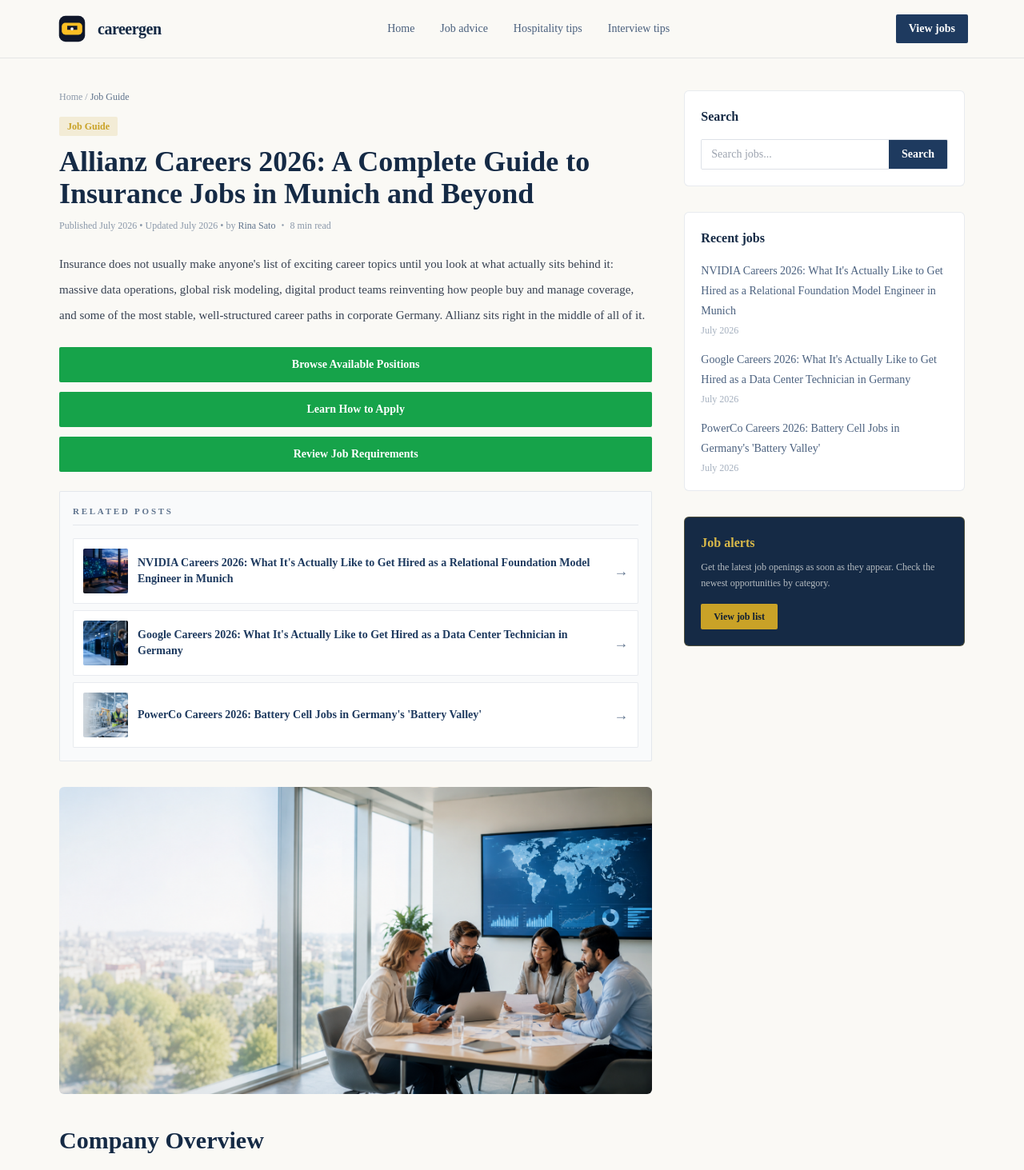
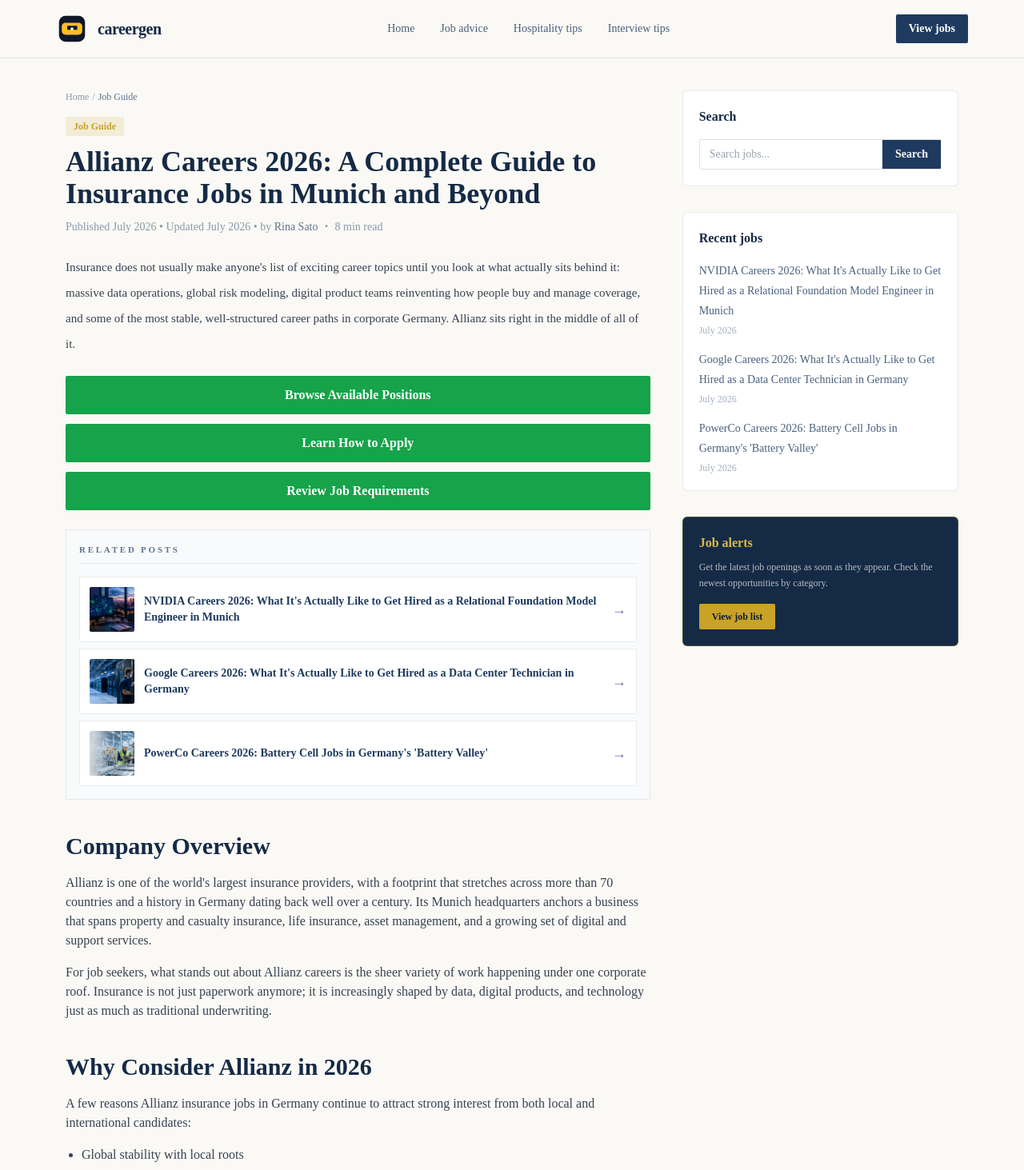
Before and after one commit to csharjeel360-eng/careergen.online, a Next.js app: page /jobs/allianz-careers-germany in a window 1280 px wide. Shown: the top 1463 px of the page at 80% size. Built offline with nearby package versions, Linux system fonts and the light colour scheme.

Commit message:
Initial commit

```diff
--- a/app/globals.css
+++ b/app/globals.css
@@ -9,6 +9,16 @@ html {
 body {
   background-color: #faf9f5;
   color: #1c1c1c;
+  overflow-x: hidden;
+}
+
+* {
+  box-sizing: border-box;
+}
+
+img {
+  max-width: 100%;
+  height: auto;
 }
 
 .prose-content h2 {
--- a/app/jobs/[slug]/page.tsx
+++ b/app/jobs/[slug]/page.tsx
@@ -1,3 +1,4 @@
+import type { Metadata } from "next";
 import Image from "next/image";
 import Link from "next/link";
 import { notFound } from "next/navigation";
@@ -14,12 +15,28 @@ export function generateStaticParams() {
   return jobs.map((job) => ({ slug: job.slug }));
 }
 
-export function generateMetadata({ params }: { params: { slug: string } }) {
+export function generateMetadata({ params }: { params: { slug: string } }): Metadata {
   const job = getJobBySlug(params.slug);
   if (!job) return {};
+
+  const imageUrl = new URL(job.coverImage, "https://careergen.online").toString();
+
   return {
     title: `${job.title} | careergen`,
     description: job.excerpt,
+    openGraph: {
+      title: job.title,
+      description: job.excerpt,
+      type: "article",
+      url: `https://careergen.online/jobs/${job.slug}`,
+      images: [{ url: imageUrl, width: 1200, height: 630, alt: job.title }],
+    },
+    twitter: {
+      card: "summary_large_image",
+      title: job.title,
+      description: job.excerpt,
+      images: [imageUrl],
+    },
   };
 }
 
@@ -33,11 +50,11 @@ export default function JobDetailPage({ params }: { params: { slug: string } })
   const relatedJobs = related.slice(0, 8);
 
   return (
-    <div className="mx-auto w-full max-w-content px-5 py-10 sm:px-6">
-      <div className="grid gap-10 md:grid-cols-3">
+    <div className="mx-auto w-full max-w-content px-4 py-6 sm:px-6 lg:px-8 lg:py-10">
+      <div className="grid gap-8 md:grid-cols-3 md:gap-10">
         {/* Main article */}
         <article className="w-full md:col-span-2">
-          <nav className="mb-4 text-xs text-navy-800/50">
+          <nav className="mb-4 flex flex-wrap items-center gap-1 text-xs text-navy-800/50">
             <Link href="/" className="hover:text-gold-500">
               Home
             </Link>{" "}
@@ -48,11 +65,11 @@ export default function JobDetailPage({ params }: { params: { slug: string } })
             {job.category}
           </span>
 
-          <h1 className="mb-3 font-serif text-2xl font-bold leading-snug text-navy-900 md:text-4xl">
+          <h1 className="mb-3 font-serif text-2xl font-bold leading-snug text-navy-900 sm:text-3xl md:text-4xl">
             {job.title}
           </h1>
 
-          <p className="mb-6 text-xs text-navy-800/50">
+          <p className="mb-6 text-xs leading-6 text-navy-800/50 sm:text-sm">
             Published {job.publishedDate} • Updated {job.updatedDate} • by{" "}
             <span className="font-medium text-navy-800/70">{job.author.name}</span> ・{" "}
             {job.readTime} read
@@ -62,18 +79,6 @@ export default function JobDetailPage({ params }: { params: { slug: string } })
 
           <CtaButtons buttons={job.ctaButtons ?? []} />
           <RelatedPostsMini jobs={relatedTopThree} />
-
-          <div className="relative mb-8 h-64 w-full overflow-hidden rounded-md md:h-96">
-            <Image
-              src={job.coverImage}
-              alt={job.title}
-              fill
-              sizes="100vw"
-              priority
-              unoptimized={job.coverImage.startsWith("http")}
-              className="object-cover"
-            />
-          </div>
 
           {isLandingTemplate ? (
             <div>
@@ -172,7 +177,7 @@ export default function JobDetailPage({ params }: { params: { slug: string } })
           )}
 
           {/* Author bio */}
-          <div className="mt-10 flex gap-4 rounded-md border border-navy-800/10 bg-white p-5">
+          <div className="mt-10 flex flex-col gap-4 rounded-md border border-navy-800/10 bg-white p-5 sm:flex-row">
             <div className="relative h-16 w-16 shrink-0 overflow-hidden rounded-full">
               <Image
                 src={job.author.avatar}
@@ -238,7 +243,7 @@ export default function JobDetailPage({ params }: { params: { slug: string } })
         </article>
 
         {/* Sidebar */}
-        <div>
+        <div className="w-full">
           <Sidebar excludeSlug={job.slug} />
         </div>
       </div>
--- a/app/layout.tsx
+++ b/app/layout.tsx
@@ -5,6 +5,7 @@ import Header from "@/components/Header";
 import Footer from "@/components/Footer";
 
 export const metadata: Metadata = {
+  metadataBase: new URL("https://careergen.online"),
   title: "careergen.online | 日本の求人情報とキャリアガイド",
   description:
     "careergen.online で日本国内の求人情報、応募のコツ、給与相場をわかりやすく解説するキャリアメディアです。",
--- a/components/CtaButtons.tsx
+++ b/components/CtaButtons.tsx
@@ -20,12 +20,12 @@ const genericButtonLabels = [
 
 export default function CtaButtons({ buttons }: CtaButtonsProps) {
   return (
-    <div className="mb-6 mt-2 space-y-3">
+    <div className="mb-6 mt-2 flex flex-col gap-3">
       {buttons.map((button, index) => (
         <Link
           key={`${button.href}-${index}`}
           href={button.href}
-          className="flex items-center justify-center rounded-sm bg-green-600 px-4 py-3 text-center text-sm font-bold text-white transition hover:bg-green-700"
+          className="flex min-h-[44px] items-center justify-center rounded-sm bg-green-600 px-4 py-3 text-center text-sm font-bold text-white transition hover:bg-green-700 sm:text-base"
         >
           {genericButtonLabels[index] ?? button.label}
         </Link>
--- a/components/Sidebar.tsx
+++ b/components/Sidebar.tsx
@@ -13,15 +13,15 @@ export default function Sidebar({ excludeSlug, searchQuery }: SidebarProps) {
     <aside className="space-y-8">
       <div className="rounded-md border border-navy-800/10 bg-white p-5">
         <h3 className="mb-4 font-serif text-base font-bold text-navy-900">Search</h3>
-        <form method="get" action="/" className="flex overflow-hidden rounded-sm border border-navy-800/15">
+        <form method="get" action="/" className="flex flex-col gap-2 overflow-hidden rounded-sm border border-navy-800/15 p-1 sm:flex-row sm:gap-0 sm:p-0">
           <input
             type="text"
             name="query"
             defaultValue={searchQuery}
             placeholder="Search jobs..."
-            className="w-full px-3 py-2 text-sm outline-none"
+            className="w-full min-w-0 px-3 py-2 text-sm outline-none"
           />
-          <button type="submit" className="bg-navy-800 px-4 text-sm font-semibold text-white">
+          <button type="submit" className="min-h-[44px] bg-navy-800 px-4 text-sm font-semibold text-white sm:min-h-0">
             Search
           </button>
         </form>
```
